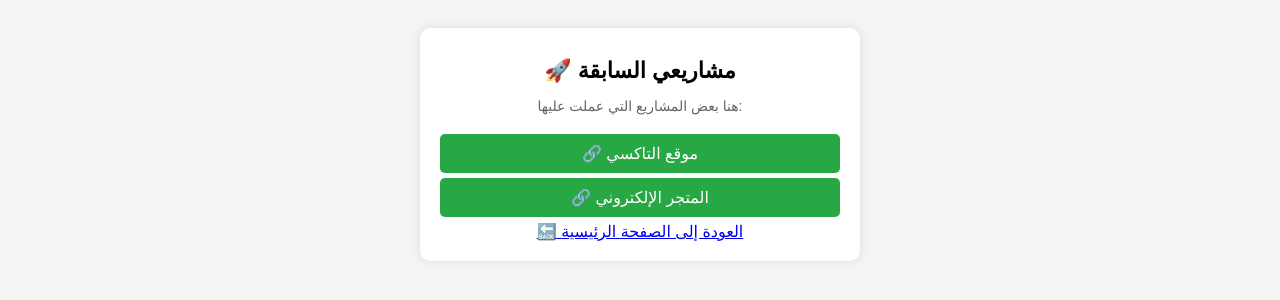
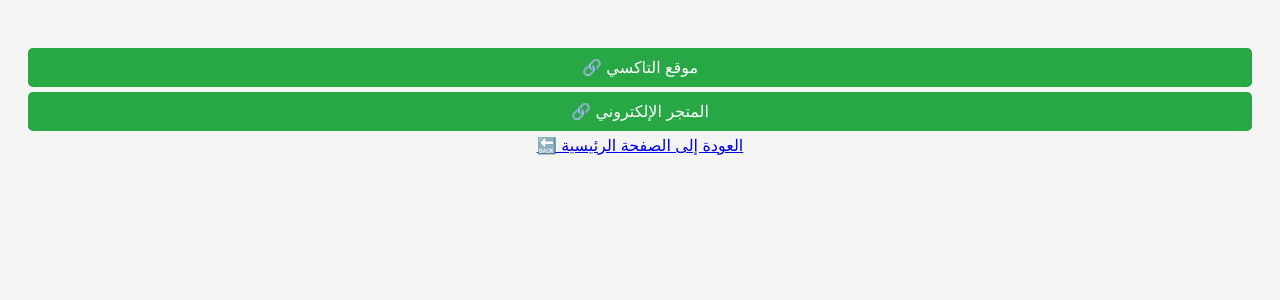
Before and after one commit to Samer7667/my-portfolio, a Flask app: page /projects in a window 1280 px wide. Shown: the top 300 px of the page. Run offline with Flask 3, Linux system fonts and the light colour scheme.

Commit message:
Update projects.html

```diff
--- a/templates/projects.html
+++ b/templates/projects.html
@@ -7,15 +7,16 @@
     <link rel="stylesheet" href="{{ url_for('static', filename='style.css') }}">
 </head>
 <body>
-    <div class="container">
-        <h1>🚀 مشاريعي السابقة</h1>
-        <p>هنا بعض المشاريع التي عملت عليها:</p>
+    <div class="projects">
+    {% for project in user.projects %}
+        {% if project.url %}
+            <a href="{{ project.url }}" target="_blank">🔗 {{ project.name }}</a>
+        {% else %}
+            <a href="{{ url_for(project.route) }}">🔗 {{ project.name }}</a>
+        {% endif %}
+    {% endfor %}
+</div>
 
-        <div class="projects">
-            {% for project in user.projects %}
-                <a href="{{ url_for(project.route) }}">🔗 {{ project.name }}</a>
-            {% endfor %}
-        </div>
 
         <a href="/">🔙 العودة إلى الصفحة الرئيسية</a>
     </div>
```
